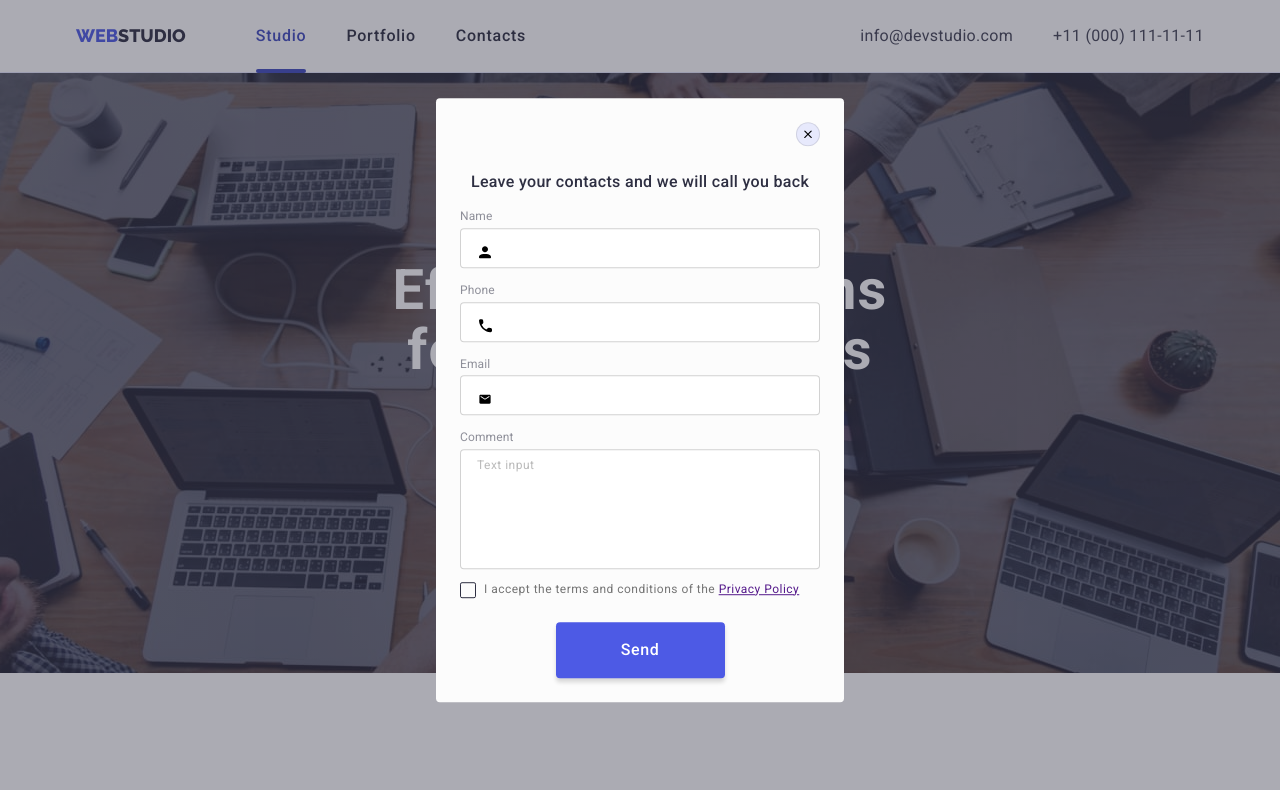
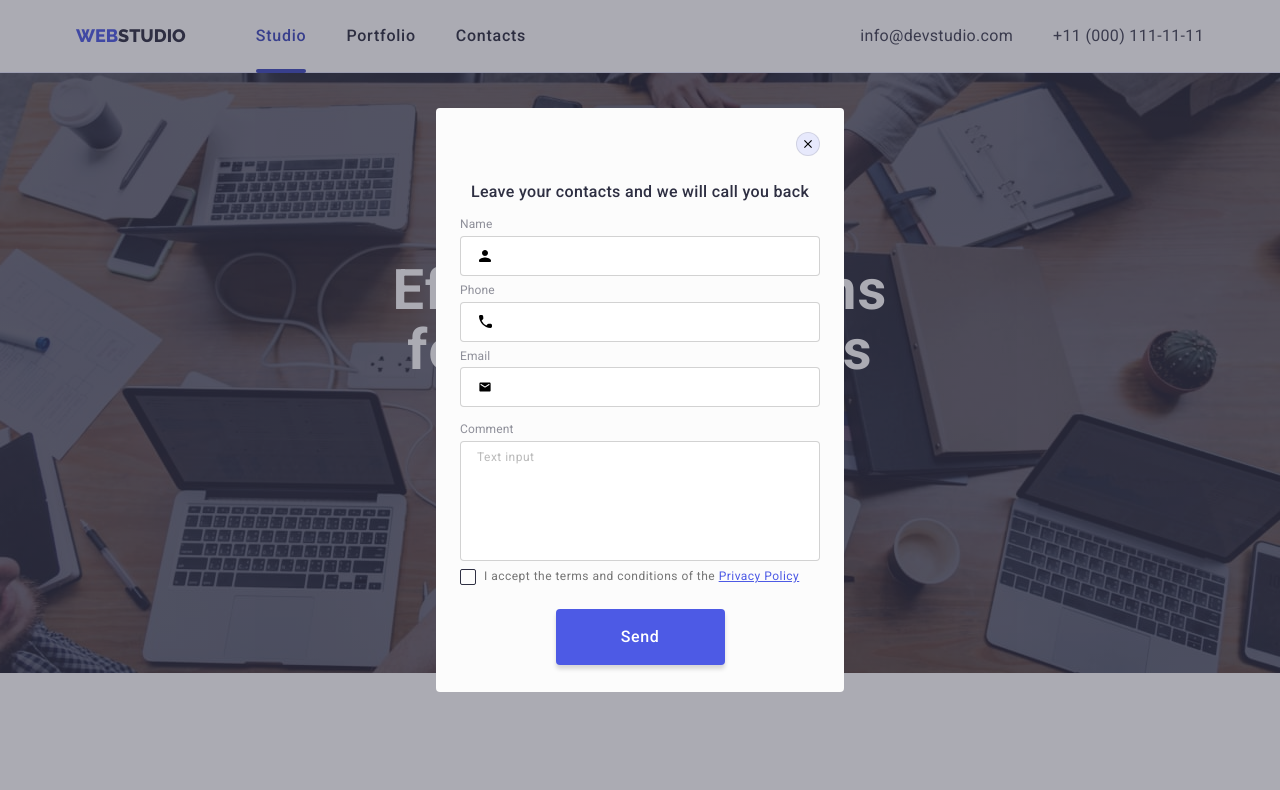
Before and after one commit to Kamilucha/goit-markup-hw-06, a plain HTML site: page index.html in a window 1280 px wide. Both pictures are taken after a click on the button "Order Service". Shown: the top 790 px of the page. Drawn offline with nearby package versions, Linux system fonts and the light colour scheme.

Commit message:
goit-markup-hw-06

```diff
--- a/css/styles.css
+++ b/css/styles.css
@@ -603,7 +603,7 @@ display: flex;
         width: 408px;
         min-height: 584px;
         background-color: #FCFCFC;
-        padding: 24px;
+        padding: 72px 24px 24px;
         border-radius: 4px;
 }
 
@@ -644,8 +644,7 @@ display: flex;
         text-align: center;
         letter-spacing: 0.02em;
         color: #2E2F42;
-        margin-top: 48px;
-        margin-bottom: 16px;
+        margin-bottom: 14px;
 
 }
 
@@ -656,6 +655,10 @@ display: flex;
 
 .modal-form-field{
         margin-bottom: 8px;
+}
+
+.modal-last-field{
+        margin-bottom: 16px;
 }
 
 .modal-form-input-desc{
@@ -679,10 +682,11 @@ display: flex;
         border: 1px solid rgba(33, 33, 33, 0.2);
         border-radius: 4px;
         padding-left: 38px;
-        margin-bottom: 8px;
         transition: border-color var(--transition);
 
 }
+
+
 
 
 
@@ -707,6 +711,7 @@ display: flex;
 }
 
 .modal-form-message{
+        display: block;
         width: 100%;
         resize: none;
         padding: 8px 16px;
@@ -786,6 +791,11 @@ display: flex;
 
 }
 
+.modal-link-policy{
+        color: var(--contrast-color);
+        text-decoration: underline;
+}
+
 
 .modal-form-submit {
 
--- a/index.html
+++ b/index.html
@@ -390,7 +390,7 @@
             <div class="footer-subscribe-form">
                 <p class="footer-title">Subscribe</p>
                 <form class="footer-form">
-                    <input type="mail"
+                    <input type="email"
                     name="user-mail"
                     required
                     class="footer-form-input"
@@ -438,10 +438,10 @@
                      </span>
 
                 </label>
-                <label class="modal-form-field">
+                <label class="modal-form-field modal-last-field">
                     <span class="modal-form-input-desc">Email</span>
                     <span class="modal-form-input-wrapper">
-                     <input type="mail" name="user-mail" class="modal-form-input" required placeholder=" " pattern="">
+                     <input type="email" name="user-mail" class="modal-form-input" required placeholder=" " pattern="">
                        <svg class="icon-modal-form" width="18" height="18">
                        <use href="./images/sprite.svg/symbol-defs.svg#icon-message"></use>
                        </svg>
@@ -458,7 +458,7 @@
                 </label>
                 <input id="user-policy" type="checkbox" class="modal-form-checkbox visually-hidden">
                 <label for="user-policy" class="modal-form-check-desc">
-                    I accept the terms and conditions of the&nbsp; <a href="">Privacy Policy</a>
+                    I accept the terms and conditions of the&nbsp; <a class="modal-link-policy link" href="">Privacy Policy</a>
                 </label>
                 <button type="submit" class="modal-form-submit">Send</button>
 
```
